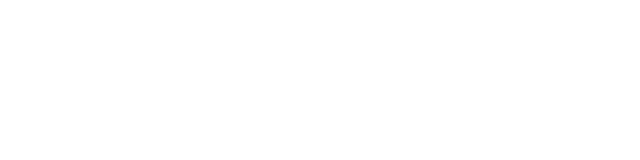
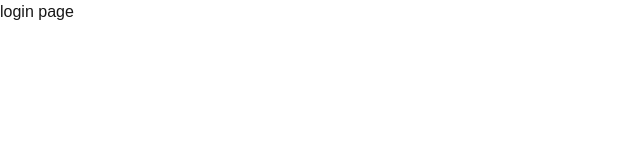
Before and after one commit to viyash-24/Authendication-RE-LO-, a Next.js app: page /login in a window 1280 px wide. Shown: the top 160 px of the page, without its empty margins (0-640 px from the left). Built offline with nearby package versions, Linux system fonts and the light colour scheme.

Commit message:
login page updated

```diff
--- a/app/login/page.jsx
+++ b/app/login/page.jsx
@@ -3,7 +3,7 @@
 const page = () => {
   return (
     <div>
-
+      login page
     </div>
   );
 }
```
